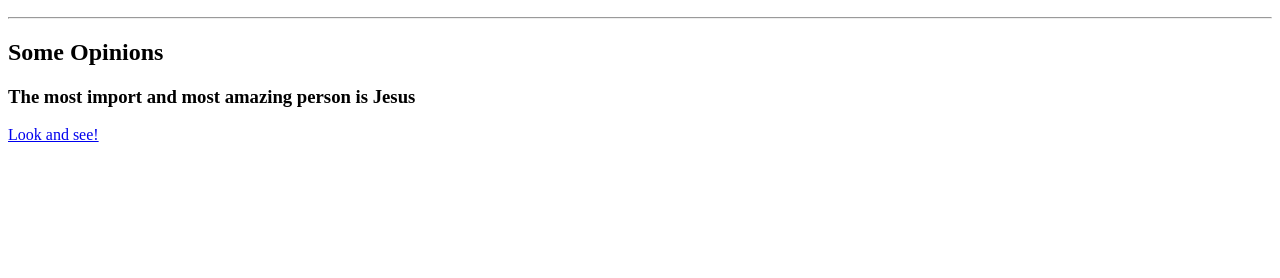
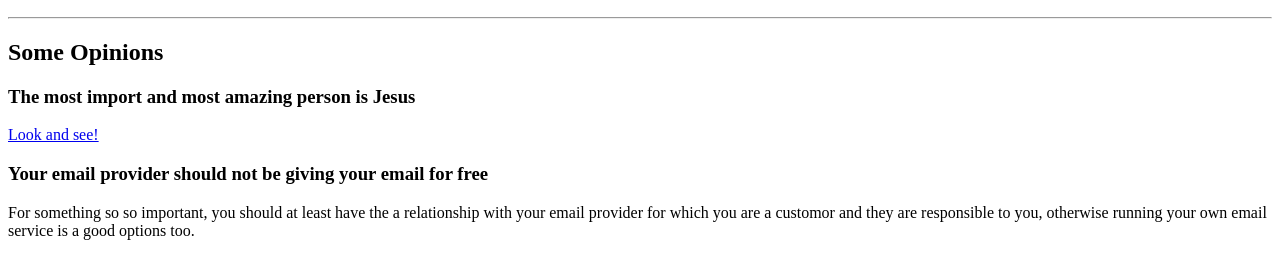
Before and after one commit to arterrey/arterrey.github.com, a plain HTML site: page index.html in a window 1280 px wide. Shown: the part 110-388 px from the top of the page. Drawn offline with Linux system fonts and the light colour scheme.

Commit message:
Update index.html

```diff
--- a/index.html
+++ b/index.html
@@ -24,6 +24,13 @@
         <h3>The most import and most amazing person is Jesus</h3>
         <p><a href="http://www.biblegateway.com/passage/?search=john%201&version=ESVUK">Look and see!</a></p>
 
+        <h3>Your email provider should not be giving your email for free</h3>
+        <p>
+          For something so so important, you should at least have the a relationship with your email provider
+          for which you are a customor and they are responsible to you, otherwise running your own email service
+          is a good options too.
+        </p>
+
       </section>
     </div>
     <!--[if !IE]><script>fixScale(document);</script><![endif]-->
```
